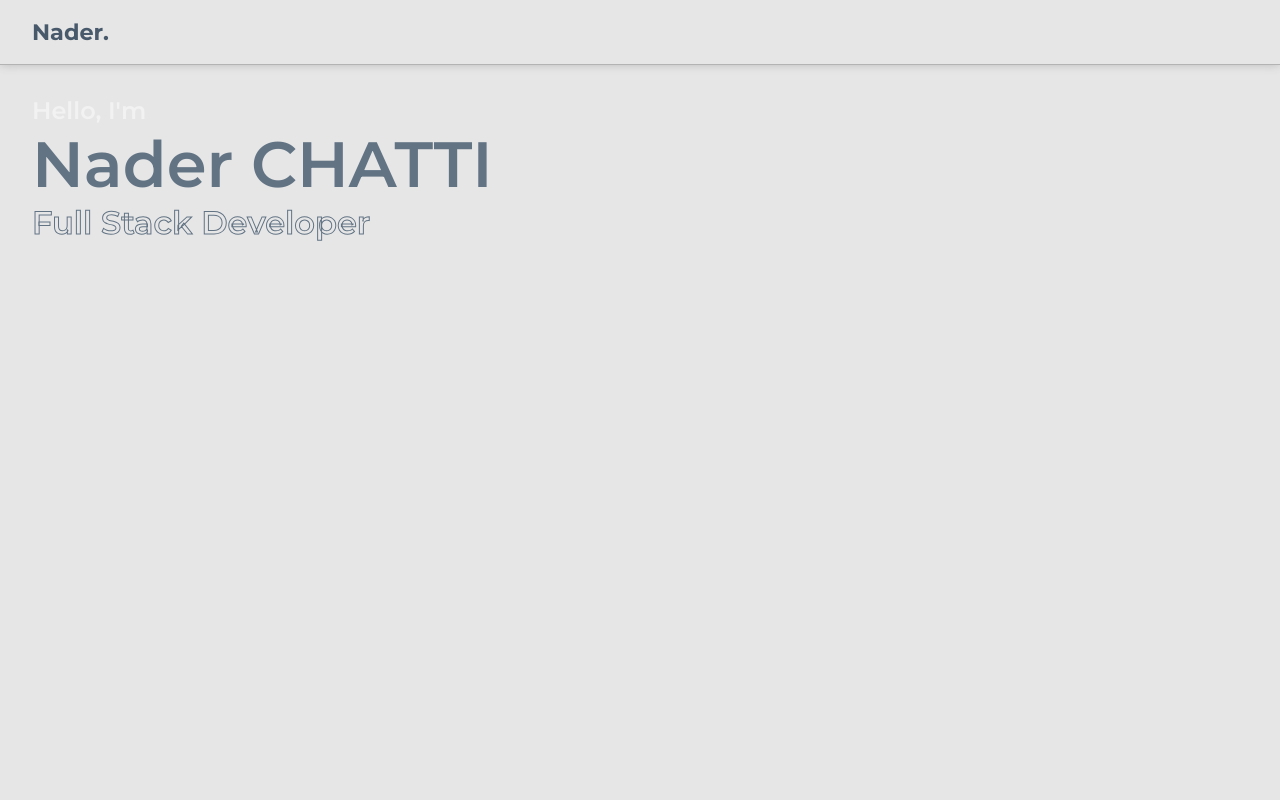
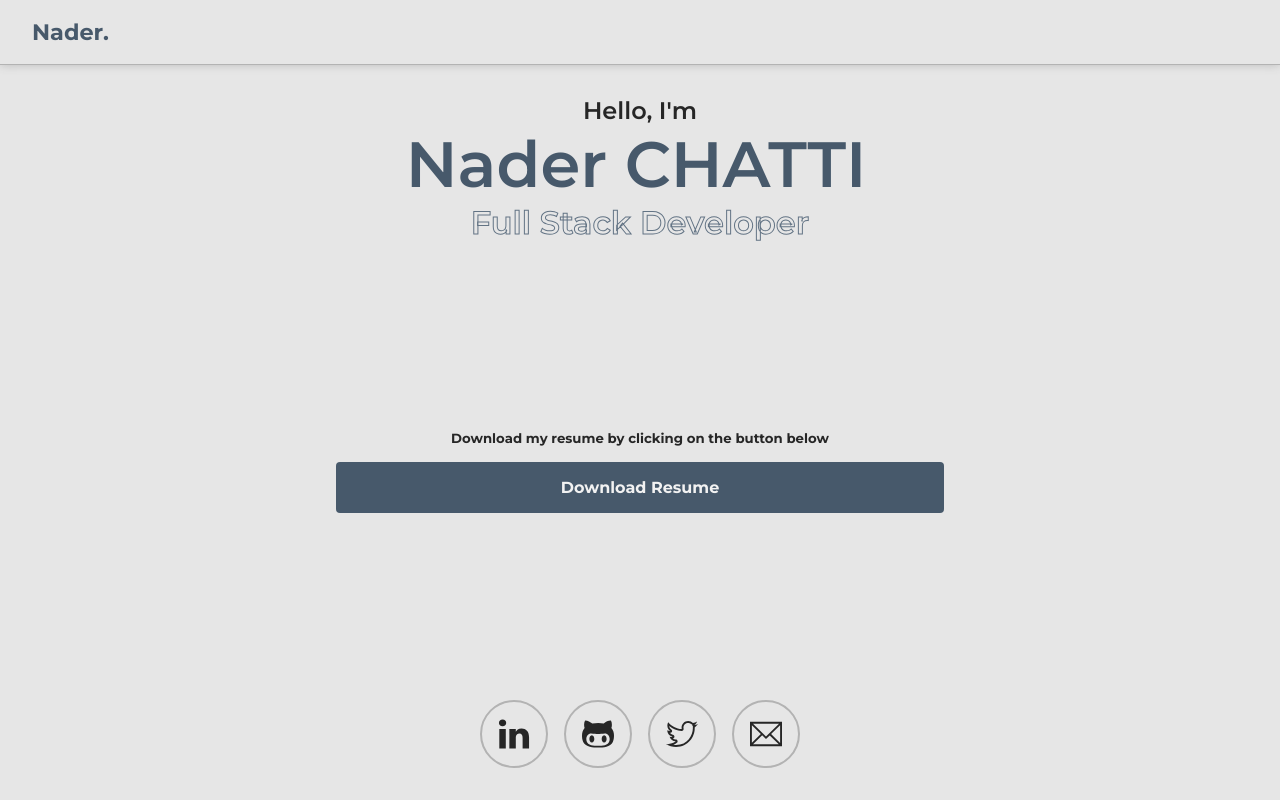
Before and after one commit to naderchatti/portfolio, a Next.js app: page / in a window 1280 px wide. Built offline with nearby package versions, Linux system fonts and the light colour scheme.

Commit message:
adding social and resume download

```diff
--- a/src/app/page.module.css
+++ b/src/app/page.module.css
@@ -1,28 +1,32 @@
 .main {
-  display: flex;
-  flex-direction: column;
-  justify-content: space-between;
-  align-items: center;
+  display: grid;
+  grid-template-rows: auto 1fr;
   padding: 2rem;
+  box-sizing: border-box;
+  gap: 3rem;
+  min-height: calc(100dvh - 4rem);
+}
+
+.main > * {
+  margin: 0 auto;
 }
 
 .hero {
   display: flex;
   flex-direction: column;
   justify-content: center;
-  align-self: flex-start;
+  align-items: center;
 }
 
 .hello {
   font-size: 1.5rem;
   font-weight: 600;
-  color: var(--white-color);
 }
 
 .name {
   font-size: 2rem;
   font-weight: 600;
-  color: var(--secondary-color);
+  color: var(--primary-color);
   overflow: hidden;
   width: 0;
   border-right: .075em solid var(--secondary-color);
@@ -49,6 +53,49 @@
   -webkit-text-stroke: 1px var(--secondary-color);
 }
 
+.files {
+  width: 100%;
+  display: flex;
+  flex-direction: column;
+  justify-content: center;
+  align-items: center;
+  text-align: center;
+  gap: 1rem;
+}
+
+.social {
+  display: flex;
+  flex-direction: column;
+  justify-content: center;
+  align-items: center;
+  text-align: center;
+  gap: 1rem;
+}
+
+.iconContainer {
+  width: 100%;
+  display: grid;
+  grid-template-columns: repeat(4, auto);
+  place-items: center;
+  gap: 1rem;
+}
+
+.iconContainer .icon {
+  color: var(--foreground-color);
+  border: 2px solid var(--border-color);
+  border-radius: 50%;
+  padding: 1rem;
+  width: 1rem;
+  height: 1rem;
+  cursor: pointer;
+  transition: all 0.3s ease;
+}
+
+.iconContainer .icon:hover {
+  color: var(--secondary-color);
+  border-color: var(--secondary-color);
+}
+
 @media (min-width: 768px) {
   .name {
     font-size: 4rem;
@@ -57,4 +104,13 @@
   .role {
     font-size: 2rem;
   }
+
+  .files {
+    width: 50%;
+  }
+
+  .iconContainer .icon {
+    width: 2rem;
+    height: 2rem;
+  }
 }
--- a/src/app/page.tsx
+++ b/src/app/page.tsx
@@ -1,15 +1,102 @@
 'use client';
 
+import Link from 'next/link';
 import styles from './page.module.css';
+import { TfiLinkedin, TfiGithub, TfiTwitter, TfiEmail } from 'react-icons/tfi';
+import PrimaryButton from '@/components/PrimaryButton/PrimaryButton';
+import { useState } from 'react';
+import { useResponsive } from '@/context/ResponsiveContext';
+import ModalTwoOptions from '@/components/Modal/ModalTwoOptions';
 
 export default function Home() {
+  const { isMobile } = useResponsive();
+  const [showModal, setShowModal] = useState(false);
+
+  const toggleShowModal = () => {
+    setShowModal(!showModal);
+  };
+
+  const downloadEnglish = () => {
+    downloadResume('/CV Nader CHATTI EN.pdf', 'CV Nader CHATTI EN.pdf');
+    toggleShowModal();
+  };
+
+  const downloadFrench = () => {
+    downloadResume('/CV Nader CHATTI FR.pdf', 'CV Nader CHATTI FR.pdf');
+    toggleShowModal();
+  };
+
+  const downloadResume = (path: string, filename: string) => {
+    const link = document.createElement('a');
+    link.href = path;
+    link.setAttribute('download', filename);
+    document.body.appendChild(link);
+
+    link.click();
+
+    document.body.removeChild(link);
+  };
+
   return (
+    <>
+      {showModal && (
+        <ModalTwoOptions
+          title="Download Resume"
+          description="Download my PDF resume English or French"
+          button1Text="English"
+          button2Text="French"
+          action1={downloadEnglish}
+          action2={downloadFrench}
+          toggleShowModal={toggleShowModal}
+        />
+      )}
       <main className={styles.main}>
         <section className={styles.hero}>
           <span className={styles.hello}>Hello, I&apos;m</span>
           <h1 className={styles.name}>Nader CHATTI</h1>
           <h4 className={styles.role}>Full Stack Developer</h4>
         </section>
+
+        <section className={styles.files}>
+          <h5>Download my resume by clicking on the button below</h5>
+          <PrimaryButton type="button" action={toggleShowModal}>
+            Download Resume
+          </PrimaryButton>
+        </section>
+
+        <section className={styles.social}>
+          <div className={styles.iconContainer}>
+            <Link
+              href="https://www.linkedin.com/in/naderchatti"
+              target="_blank"
+              className={styles.icon}
+            >
+              <TfiLinkedin size={isMobile ? '1rem' : '2rem'} />
+            </Link>
+            <Link
+              href="https://github.com/chattinader"
+              target="_blank"
+              className={styles.icon}
+            >
+              <TfiGithub size={isMobile ? '1rem' : '2rem'} />
+            </Link>
+            <Link
+              href="https://twitter.com/naderchatti"
+              target="_blank"
+              className={styles.icon}
+            >
+              <TfiTwitter size={isMobile ? '1rem' : '2rem'} />
+            </Link>
+            <Link
+              href={`mailto:${process.env.NEXT_PUBLIC_EMAIL}`}
+              target="_blank"
+              className={styles.icon}
+            >
+              <TfiEmail size={isMobile ? '1rem' : '2rem'} />
+            </Link>
+          </div>
+        </section>
       </main>
+    </>
   );
 }
--- a/src/components/Navbar/Navbar.module.css
+++ b/src/components/Navbar/Navbar.module.css
@@ -1,9 +1,10 @@
 .navbar {
-    height: 2rem;
+    height: 4rem;
     background-color: var(--background-color);
     outline: 1px solid var(--border-color);
     box-shadow: 0 0 10px 0 var(--border-color);
     padding: 1rem 2rem;
+    box-sizing: border-box;
     display: grid;
     grid-template-columns: 1fr auto;
     gap: 1rem;
```
Also changed, not shown: 2 other files (tests, documents, lock files or other folders). Lines whose indentation alone changed are shown as unchanged.
